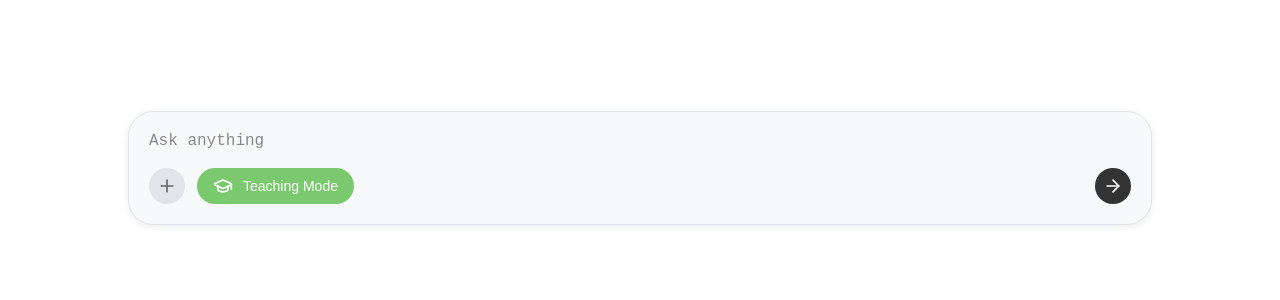
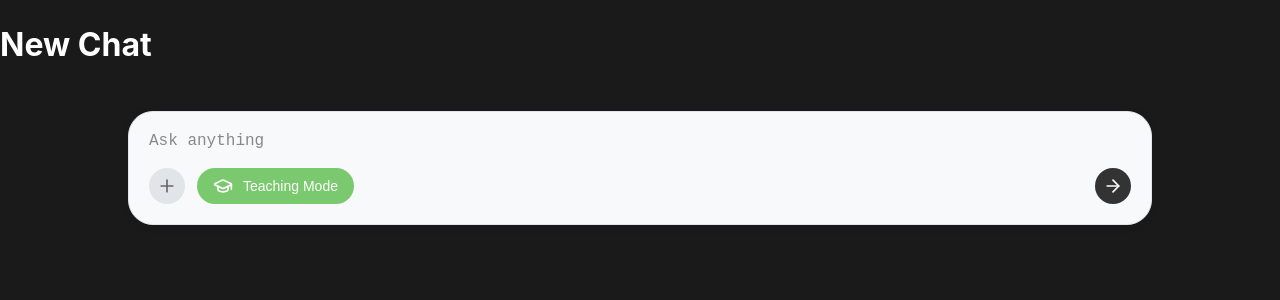
Before and after one commit to risshhabh/physics-gpt, a React (Vite) app: page /new in a window 1280 px wide. Shown: the top 300 px of the page. Built offline with nearby package versions, Linux system fonts and the light colour scheme; no server answers; sample sign-in values are in the browser's storage.

Commit message:
dark mode background by default

```diff
--- a/src/index.css
+++ b/src/index.css
@@ -15,6 +15,7 @@ body {
     margin: 0;
     padding: 0;
     font-family: Inter, sans-serif;
+    background-color: var(--color-bg);
     font-size: 16px;
     line-height: 1.5;
     color: var(--color-text);
```
